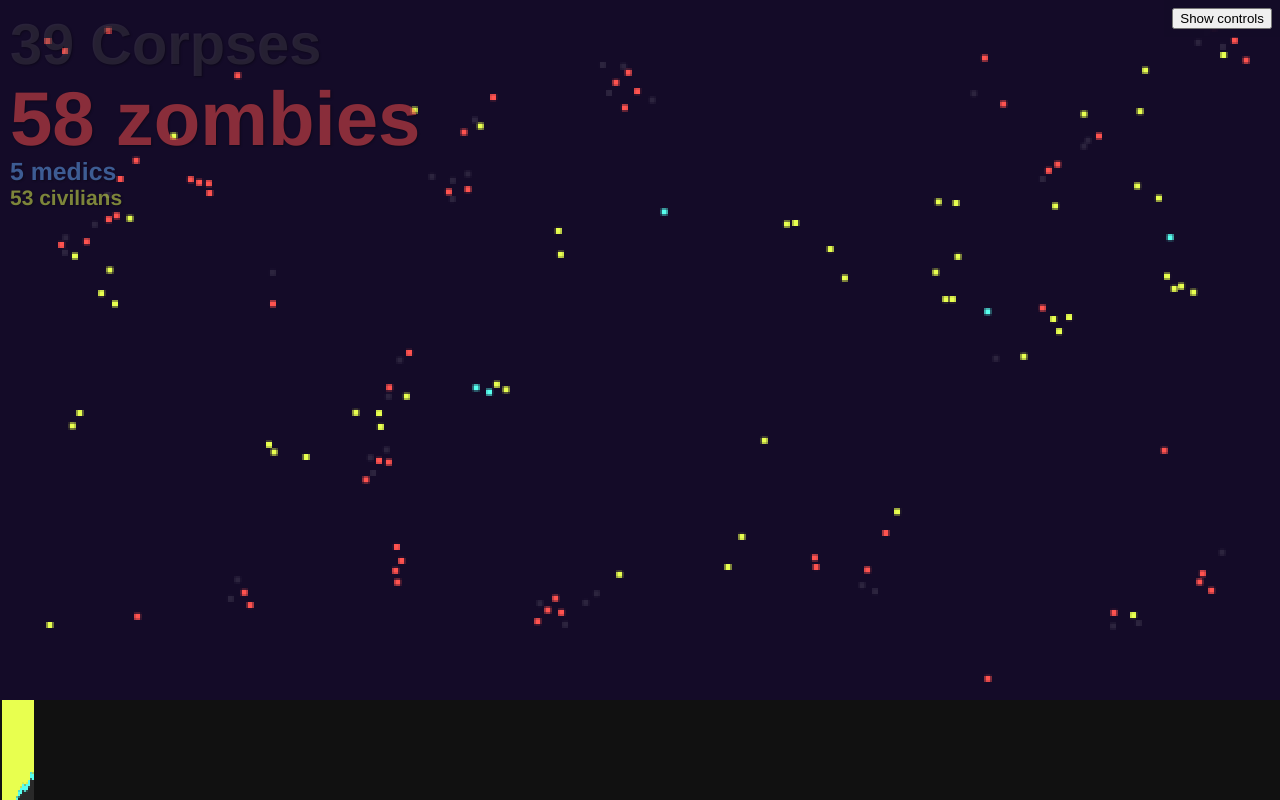
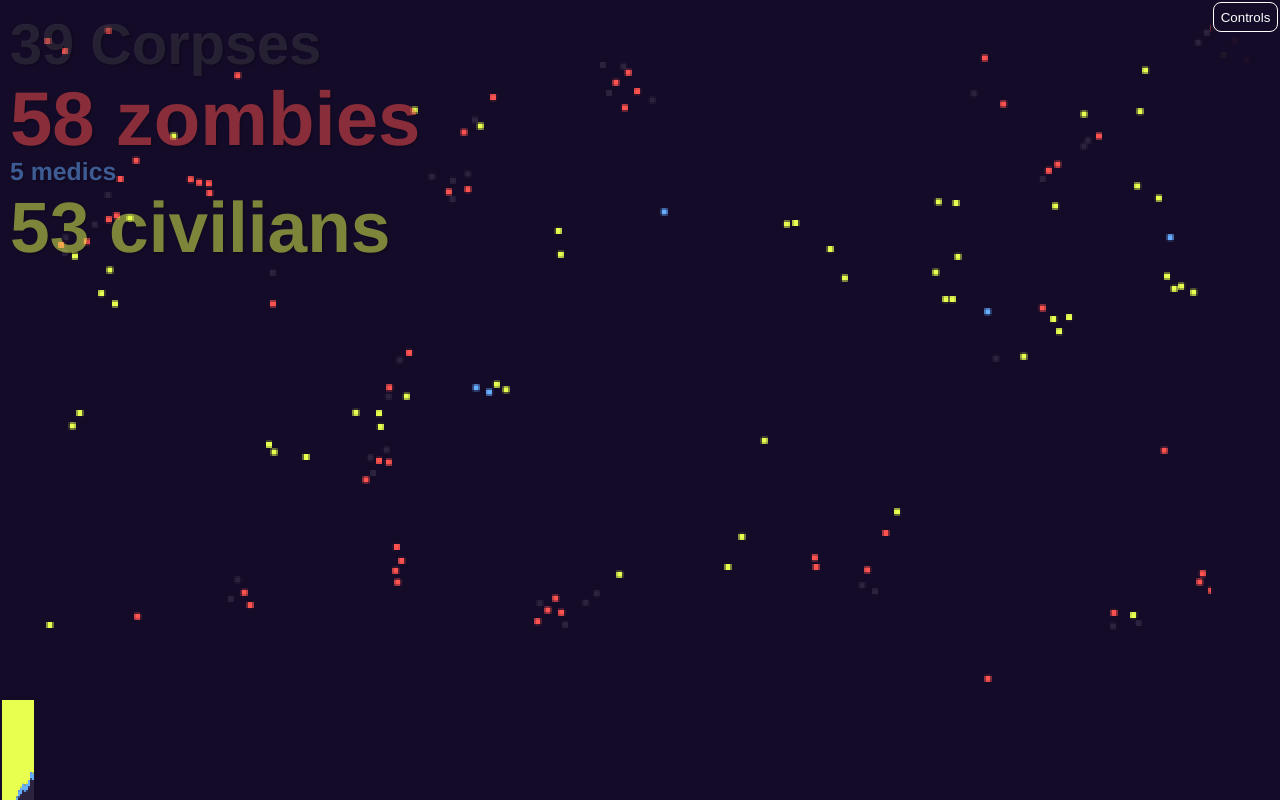
Before and after one commit to mrchimp/zombies-vs-medics, a Vue app: page / in a window 1280 px wide. Built offline with nearby package versions, Linux system fonts and the light colour scheme.

Commit message:
Update control styles and stuff

```diff
--- a/src/components/ZombiesVsMedics.vue
+++ b/src/components/ZombiesVsMedics.vue
@@ -14,7 +14,7 @@ const Colors = {
   [ItemType.Corpse]: "hsla(0, 0%, 255%, 0.1)",
   [ItemType.Civilian]: "#e8ff4f",
   [ItemType.Zombie]: "#ff534f",
-  [ItemType.Medic]: "#57ffee",
+  [ItemType.Medic]: "#67adfe",
 };
 
 const bgColor = "hsl(258, 57%, 10%)";
@@ -93,7 +93,7 @@ onMounted(() => {
   ctx.canvas.width = boardWidth;
   ctx.canvas.height = boardHeight;
   ctx.imageSmoothingEnabled = false;
-  ctx.fillStyle = "#111";
+  ctx.fillStyle = bgColor;
   ctx.fillRect(0, 0, boardWidth, boardHeight);
 
   fillBoardRandomly();
@@ -107,12 +107,13 @@ onMounted(() => {
   }
 });
 
-function onPause() {
+function playPause() {
   if (play) {
     play = false;
   } else {
     play = true;
     loop();
+    drawBoard();
   }
 }
 
@@ -122,7 +123,7 @@ function reset() {
   updateScale();
   board.splice(0);
   fillBoardRandomly();
-  ctx.fillStyle = "#111";
+  ctx.fillStyle = bgColor;
   ctx.fillRect(0, 0, boardWidth, boardHeight);
   drawBoard();
   console.clear();
@@ -565,14 +566,26 @@ function updateCounts() {
   <div class="zombies">
     <canvas ref="canvas"></canvas>
 
-    <div class="controls" :class="showControls ? 'controls--active' : ''">
+    <div class="controls">
+      <button
+        v-if="!showControls"
+        type="button"
+        @click.prevent="showControls = true"
+      >
+        Controls
+      </button>
+      <div v-else>
         <div class="controls-inner">
-        <button type="button" @click.prevent="showControls = !showControls">
-          {{ showControls ? "Hide Controls" : "Show controls" }}
+          <div v-if="showControls">
+            <div class="button-group">
+              <button type="button" @click.prevent="playPause">
+                Pause/Play
               </button>
-        <div v-if="showControls">
-          <button type="button" @click.prevent="onPause">Pause/Play</button>
               <button type="button" @click.prevent="reset">Reset</button>
+              <button type="button" @click.prevent="showControls = false">
+                Hide Controls
+              </button>
+            </div>
             <ControlGroup label="Simulation settings">
               <strong>
                 Warning: changing controls in this section will restart the
@@ -731,6 +744,7 @@ function updateCounts() {
           </div>
         </div>
       </div>
+    </div>
 
     <div class="counts">
       <div
@@ -760,7 +774,7 @@ function updateCounts() {
       <div
         class="count civilian-count"
         :style="{
-          'font-size': civlianFontSize,
+          'font-size': civilianFontSize,
         }"
       >
         {{ civilianCount }} civilians
@@ -780,6 +794,18 @@ hr {
   color: #eee;
   margin: 2rem 0;
 }
+button {
+  background: transparent;
+  border: 1px solid white;
+  border-radius: 8px;
+  margin: 2px;
+  padding: 0.5em;
+  color: white;
+}
+.button-group {
+  display: flex;
+  gap: 5px;
+}
 canvas {
   position: absolute;
   width: 100%;
@@ -792,18 +818,15 @@ canvas {
   color: #fff;
   display: flex;
   flex-direction: column;
-  height: auto;
   overflow-y: scroll;
   position: absolute;
   right: 0;
   top: 0;
   z-index: 3;
-}
-.controls--active {
   height: 100%;
-  width: 24rem;
 }
 .controls-inner {
+  width: 24rem;
   padding: 0.5rem;
 }
 .counts {
```
Lines whose indentation alone changed are shown as unchanged.
